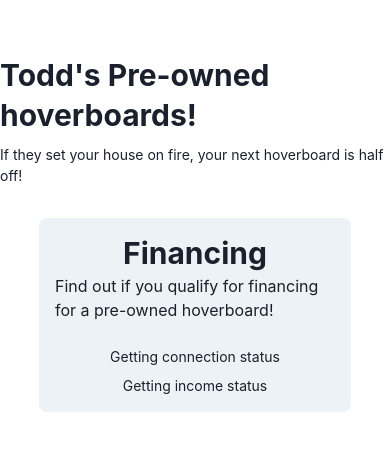
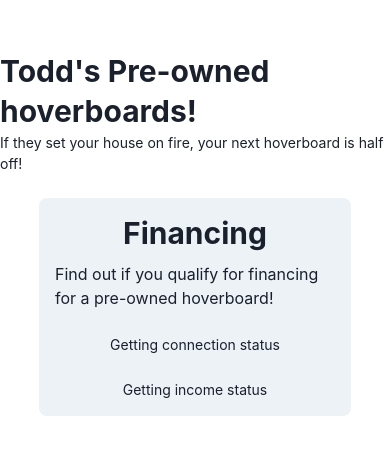
Before and after one commit to plaid/income-sample, a React (Create React App) app in the folder client/: page / in a window 390 px wide. Shown: the part 188-642 px from the top of the page. Built offline with nearby package versions, Linux system fonts and the light colour scheme; no server answers; the HTML template or start-up script is replaced by a standard one.

Commit message:
More responsive layout

```diff
--- a/client/src/App.tsx
+++ b/client/src/App.tsx
@@ -1,6 +1,6 @@
 import { useState } from "react";
 import { ChakraProvider, Text } from "@chakra-ui/react";
-import { Container, Flex, Heading } from "@chakra-ui/layout";
+import { Box, Container, Flex, Heading, VStack } from "@chakra-ui/layout";
 import { UserContext, PlaidConnectStatus } from "./components/UserContext";
 import UserStatus from "./components/UserStatus";
 
@@ -19,30 +19,29 @@ function App() {
         alignItems="center"
         justifyContent="center"
         direction="column"
-        gap="2"
       >
         <Heading>Todd's Pre-owned hoverboards!</Heading>
         <Text fontSize="sm">
           If they set your house on fire, your next hoverboard is half off!
         </Text>
-        <Flex
+        <VStack
           background="gray.100"
           p={4}
           mt={6}
           rounded={8}
-          direction="column"
-          alignItems="center"
+          spacing={6}
           width="80vw"
         >
-          <Heading>Financing</Heading>
-
-          <Text fontSize="md">
-            Find out if you qualify for financing for a pre-owned hoverboard!
-          </Text>
+          <VStack spacing={2}>
+            <Heading>Financing</Heading>
+            <Text fontSize="md">
+              Find out if you qualify for financing for a pre-owned hoverboard!
+            </Text>
+          </VStack>
           <UserContext.Provider value={{ user, setUser }}>
             <UserStatus />
           </UserContext.Provider>
-        </Flex>
+        </VStack>
       </Flex>
     </ChakraProvider>
   );
--- a/client/src/components/BankIncome.tsx
+++ b/client/src/components/BankIncome.tsx
@@ -77,7 +77,7 @@ const BankIncome = () => {
             Identify income by locating recurring deposits in your bank account.
           </Box>
         ) : (
-          <Flex>
+          <Flex direction={{ base: "column", lg: "row" }} gap={2}>
             {bankIncome.map((e: BankData, idx) => (
               <Box
                 key={e.income_id}
--- a/client/src/components/PayrollIncome.tsx
+++ b/client/src/components/PayrollIncome.tsx
@@ -64,7 +64,7 @@ const PayrollIncome = () => {
           ></LinkLoader>
         </p>
         {payrollIncome.length !== 0 && (
-          <Flex>
+          <Flex direction={{ base: "column", lg: "row" }} gap={2}>
             {payrollIncome.map((payroll: PayrollData, idx) => (
               <Box
                 key={payroll.payroll_id}
--- a/client/src/components/UserStatus.tsx
+++ b/client/src/components/UserStatus.tsx
@@ -41,7 +41,7 @@ const UserStatus = () => {
   }, [user, getInfo]);
 
   return (
-    <VStack mt="6">
+    <VStack mt={3} spacing={6}>
       {user.liabilitiesConnected === PlaidConnectStatus.Unknown ? (
         <Text fontSize="sm">Getting connection status</Text>
       ) : user.liabilitiesConnected === PlaidConnectStatus.Connected ? (
@@ -63,7 +63,7 @@ const UserStatus = () => {
       {user.incomeConnected === PlaidConnectStatus.Unknown ? (
         <Text fontSize="sm">Getting income status</Text>
       ) : user.incomeConnected === PlaidConnectStatus.Connected ? (
-        <Flex p="6">
+        <Flex p="6" direction={{ base: "column", md: "row" }}>
           <PayrollIncome />
           <Spacer />
           <BankIncome />
@@ -74,7 +74,7 @@ const UserStatus = () => {
             Sources of Income
           </Heading>
           <p>Tell us about your sources of income!</p>
-          <HStack>
+          <Flex direction={{ base: "column", md: "row" }} gap={5}>
             <LinkLoader
               buttonText={"Use payroll provider"}
               income={true}
@@ -85,7 +85,7 @@ const UserStatus = () => {
               income={true}
               incomeType={IncomeType.Bank}
             ></LinkLoader>
-          </HStack>
+          </Flex>
         </>
       )}
     </VStack>
```
Also changed, not shown: 2 other files (tests, documents, lock files or other folders).
